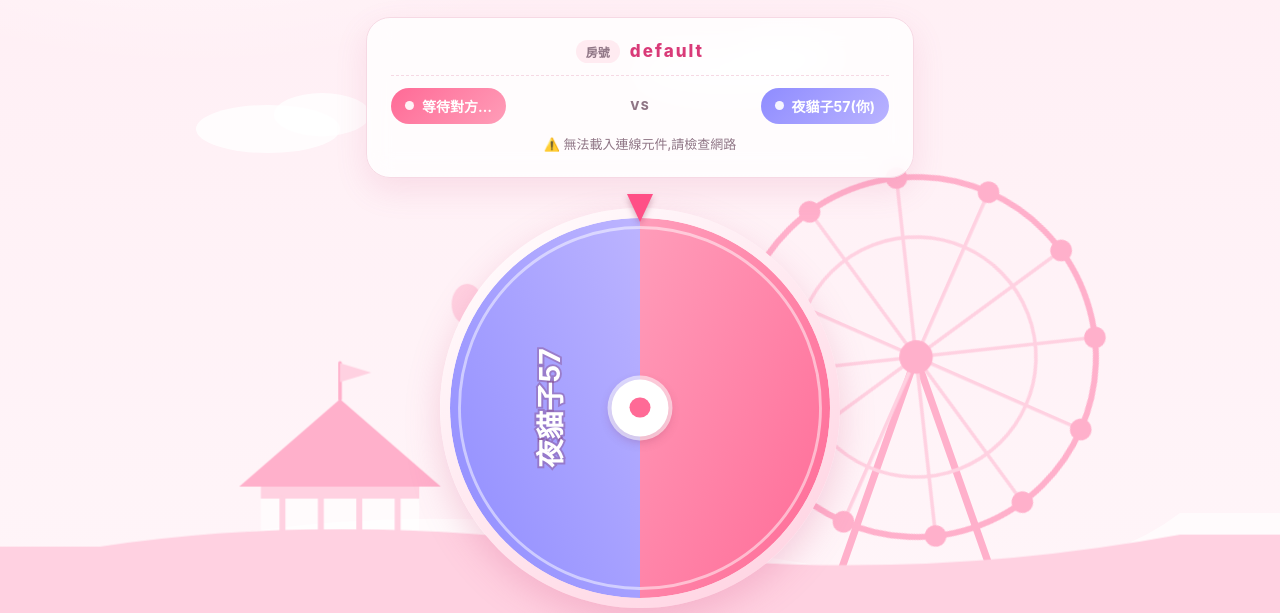
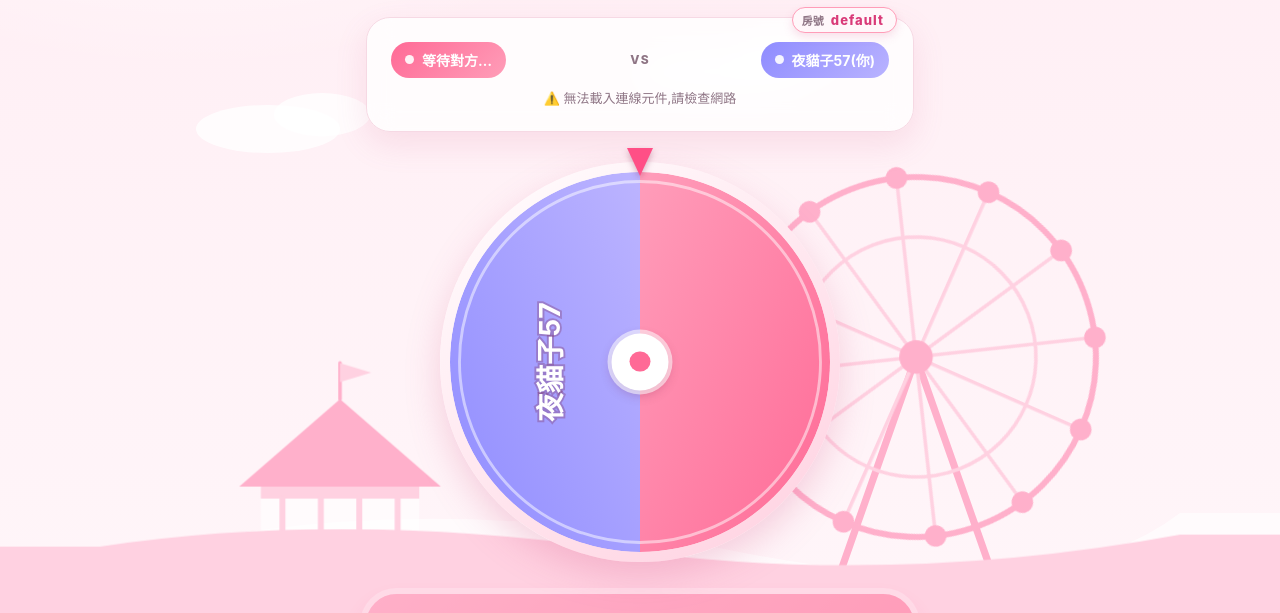
Before and after one commit to MikeWang1224/truth-game, a plain HTML site: page index.html in a window 1280 px wide. Both pictures are taken after a click on the button "進入遊戲 ➜". Shown: the part 179-792 px from the top of the page. Drawn offline with Linux system fonts and the light colour scheme.

Commit message:
Update index.html

```diff
--- a/index.html
+++ b/index.html
@@ -74,9 +74,10 @@ button:disabled{opacity:.45;cursor:not-allowed;transform:none}
 .pl0{justify-self:start;background:linear-gradient(135deg,var(--pink),var(--pink2))}.pl1{justify-self:end;background:linear-gradient(135deg,var(--blue),var(--blue2))}
 .vs{justify-self:center;font-size:12px;font-weight:800;color:var(--mute);letter-spacing:.1em}
 #status{text-align:center;margin-top:10px;min-height:18px}
-.roomrow{display:flex;align-items:center;justify-content:center;gap:10px;margin:-2px 0 12px;padding-bottom:12px;border-bottom:1px dashed var(--line)}
-.roomlbl{flex:none;font-size:12px;font-weight:700;color:var(--mute);padding:3px 10px;border-radius:99px;background:rgba(255,106,150,.12)}
-#roomtag{min-width:0;font-size:17px;font-weight:800;letter-spacing:.12em;color:var(--title);overflow-wrap:anywhere;text-align:center;line-height:1.3}
+#game>.card:first-child{position:relative;padding-top:24px}
+.roomtab{position:absolute;top:-11px;right:16px;max-width:calc(100% - 32px);display:flex;align-items:center;gap:7px;padding:4px 12px 4px 9px;border-radius:99px;background:var(--bg2);border:1px solid var(--pink2);box-shadow:0 4px 10px rgba(214,90,140,.18)}
+.roomlbl{flex:none;font-size:11px;font-weight:700;color:var(--mute)}
+#roomtag{min-width:0;font-size:13px;font-weight:800;letter-spacing:.08em;color:var(--title);overflow-wrap:anywhere;line-height:1.3}
 
 /* ---- 轉盤(簡化) ---- */
 .stage{display:flex;justify-content:center;margin:40px 0 22px}
@@ -186,7 +187,7 @@ footer{text-align:center;margin-top:22px;font-size:12px;color:var(--mute)}
 
 <section id="game" class="hidden">
   <div class="card">
-    <div class="roomrow"><span class="roomlbl">房號</span><b id="roomtag"></b></div>
+    <div class="roomtab"><span class="roomlbl">房號</span><b id="roomtag"></b></div>
     <div class="players"><span id="p0" class="pl pl0">等待中…</span><b class="vs">VS</b><span id="p1" class="pl pl1">等待對方…</span></div>
     <div class="small" id="status"></div>
   </div>
```
